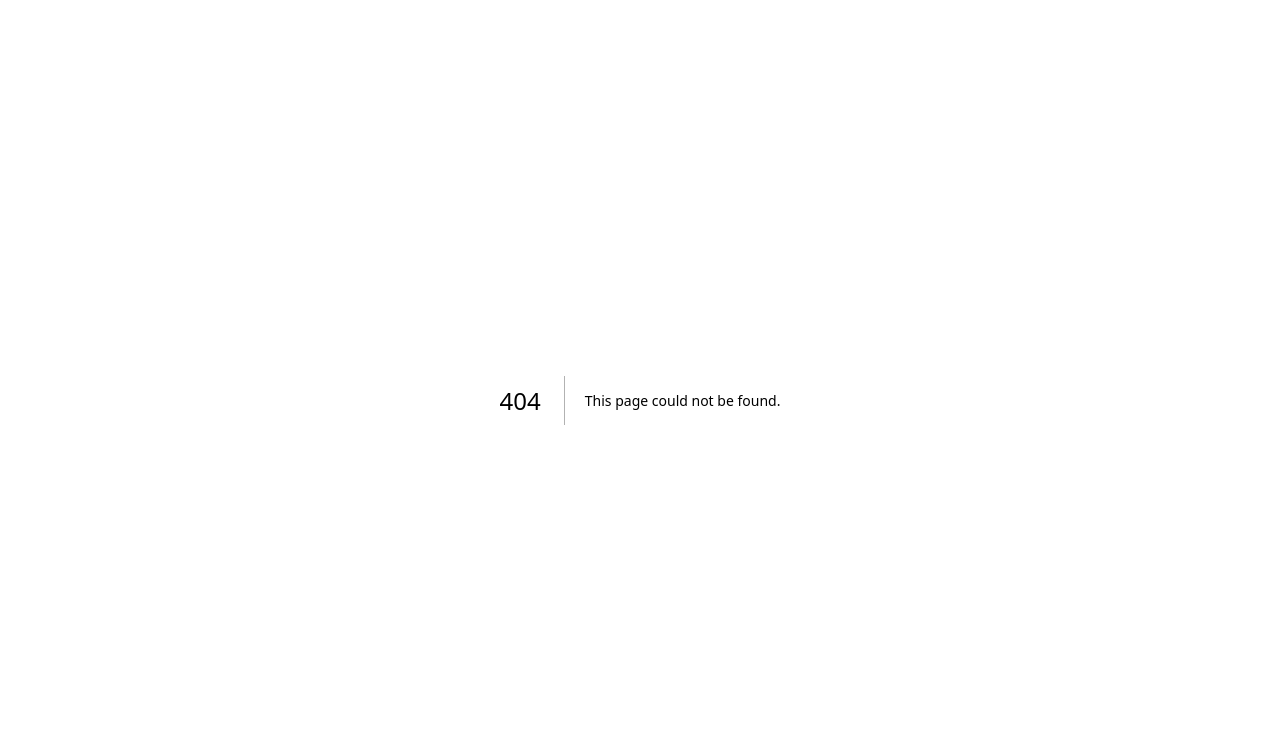
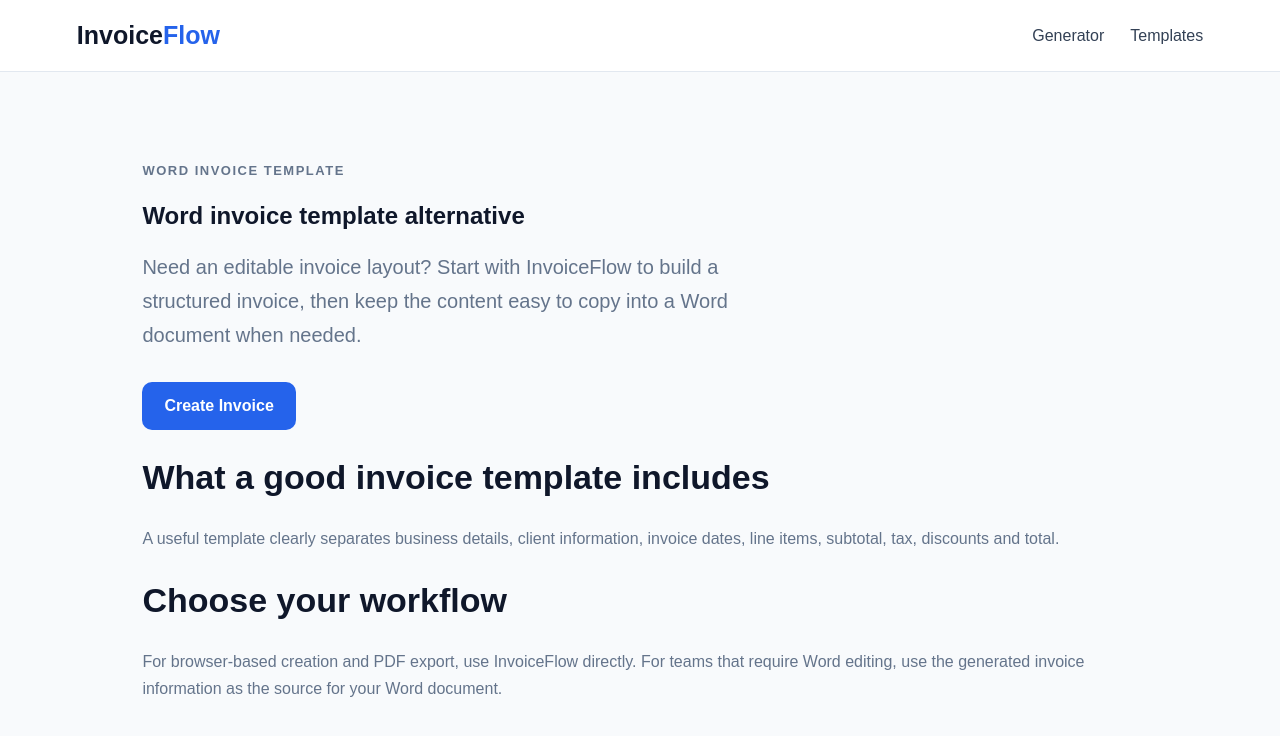
Before and after one commit to wakilmustaqeem/invoiceflow, a Next.js app: page /word-invoice-template in a window 1280 px wide. Before the commit this address had no page. Shown: the top 736 px of the page. Built offline with nearby package versions, Linux system fonts and the light colour scheme.

Commit message:
seo: add Word invoice template page

```diff
--- /dev/null
+++ b/app/word-invoice-template/page.tsx
@@ -0,0 +1,3 @@
+import Link from 'next/link';
+export const metadata={title:'Word Invoice Template | InvoiceFlow',description:'Learn how to create a professional invoice for Word-style editing and use InvoiceFlow to generate a polished printable invoice.'};
+export default function WordInvoiceTemplate(){return <main><header className="nav"><div className="brand">Invoice<span>Flow</span></div><nav><Link href="/invoice-generator">Generator</Link><Link href="/invoice-template">Templates</Link></nav></header><section className="content"><p className="eyebrow">WORD INVOICE TEMPLATE</p><h1>Word invoice template alternative</h1><p className="lead">Need an editable invoice layout? Start with InvoiceFlow to build a structured invoice, then keep the content easy to copy into a Word document when needed.</p><div className="actions"><Link className="btn primary" href="/invoice-generator">Create Invoice</Link></div><h2>What a good invoice template includes</h2><p>A useful template clearly separates business details, client information, invoice dates, line items, subtotal, tax, discounts and total.</p><h2>Choose your workflow</h2><p>For browser-based creation and PDF export, use InvoiceFlow directly. For teams that require Word editing, use the generated invoice information as the source for your Word document.</p></section></main>}
```
